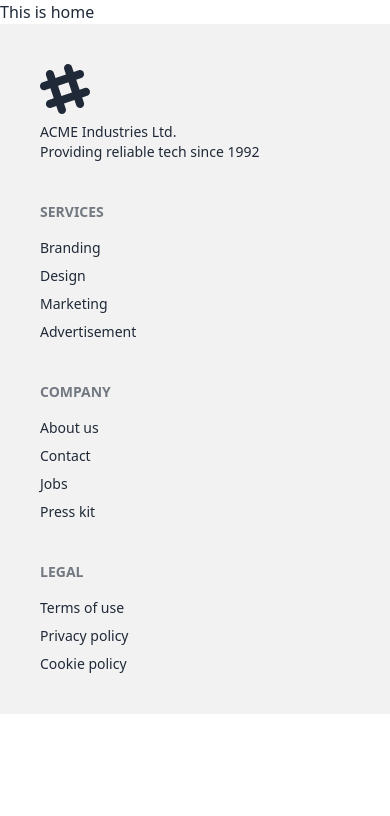
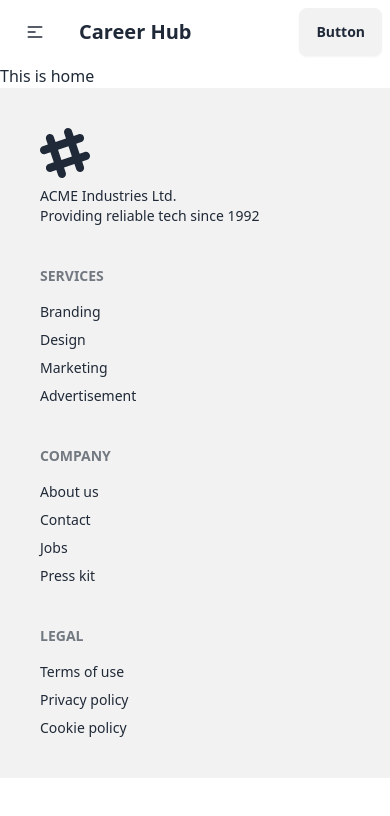
Before and after one commit to mahii060/react-career-hub, a React (Vite) app: page / in a window 390 px wide. Shown: the top 816 px of the page. Built offline with nearby package versions, Linux system fonts and the light colour scheme.

Commit message:
Route, error page, navbar setup done

```diff
--- /dev/null
+++ b/src/components/ErrorPage/ErrorPage.jsx
@@ -0,0 +1,24 @@
+import { Link, useRouteError } from "react-router-dom";
+
+const ErrorPage = () => {
+    const error = useRouteError();
+    const { data } = error;
+    console.log(error);
+    return (
+        <section className="flex items-center h-full sm:p-16 bg-gray-50 text-gray-800">
+            <div className="container flex flex-col items-center justify-center px-5 mx-auto my-8 space-y-8 text-center sm:max-w-md">
+                <svg xmlns="http://www.w3.org/2000/svg" viewBox="0 0 512 512" className="w-40 h-40 text-red-500">
+                    <path fill="currentColor" d="M256,16C123.452,16,16,123.452,16,256S123.452,496,256,496,496,388.548,496,256,388.548,16,256,16ZM403.078,403.078a207.253,207.253,0,1,1,44.589-66.125A207.332,207.332,0,0,1,403.078,403.078Z"></path>
+                    <rect width="176" height="32" x="168" y="320" fill="currentColor"></rect>
+                    <polygon fill="currentColor" points="210.63 228.042 186.588 206.671 207.958 182.63 184.042 161.37 162.671 185.412 138.63 164.042 117.37 187.958 141.412 209.329 120.042 233.37 143.958 254.63 165.329 230.588 189.37 251.958 210.63 228.042"></polygon>
+                    <polygon fill="currentColor" points="383.958 182.63 360.042 161.37 338.671 185.412 314.63 164.042 293.37 187.958 317.412 209.329 296.042 233.37 319.958 254.63 341.329 230.588 365.37 251.958 386.63 228.042 362.588 206.671 383.958 182.63"></polygon>
+                </svg>
+                <p className="text-red-500 text-2xl font-semibold md:text-3xl">{data}</p>
+                <p className="mt-4 mb-8 text-gray-800 text-xl">But do not worry, you can find plenty of other things on our homepage.</p>
+                <Link to="/" className="px-8 py-3 font-semibold rounded bg-violet-600 text-gray-50">Back to homepage</Link>
+            </div>
+        </section>
+    );
+};
+
+export default ErrorPage;
--- /dev/null
+++ b/src/components/Header/Header.jsx
@@ -0,0 +1,48 @@
+import { Link, NavLink } from "react-router-dom";
+
+const Header = () => {
+    const links = <>
+        <li><NavLink className={({ isActive }) => isActive ? "active underline" : ""} to="/">Home</NavLink></li>
+        <li><NavLink className={({ isActive }) => isActive ? "active underline" : ""} to="/statistics">Statistics</NavLink></li>
+        <li><NavLink className={({ isActive }) => isActive ? "active underline" : ""} to="/jobs">Jobs</NavLink></li>
+        <li><NavLink className={({ isActive }) => isActive ? "active underline" : ""} to="/blogs">Blogs</NavLink></li>
+    </>
+    return (
+        <div className="navbar bg-base-100">
+            <div className="navbar-start">
+                <div className="dropdown">
+                    <div tabIndex={0} role="button" className="btn btn-ghost lg:hidden">
+                        <svg
+                            xmlns="http://www.w3.org/2000/svg"
+                            className="h-5 w-5"
+                            fill="none"
+                            viewBox="0 0 24 24"
+                            stroke="currentColor">
+                            <path
+                                strokeLinecap="round"
+                                strokeLinejoin="round"
+                                strokeWidth="2"
+                                d="M4 6h16M4 12h8m-8 6h16" />
+                        </svg>
+                    </div>
+                    <ul
+                        tabIndex={0}
+                        className="menu menu-sm dropdown-content bg-base-100 rounded-box z-[1] mt-3 w-52 p-2 shadow">
+                        {links}
+                    </ul>
+                </div>
+                <Link to='/' className="btn btn-ghost text-xl">Career Hub</Link>
+            </div>
+            <div className="navbar-center hidden lg:flex">
+                <ul className="menu menu-horizontal px-1">
+                    {links}
+                </ul>
+            </div>
+            <div className="navbar-end">
+                <a className="btn">Button</a>
+            </div>
+        </div>
+    );
+};
+
+export default Header;
--- a/src/components/Root/Root.jsx
+++ b/src/layout/Root.jsx
@@ -1,9 +1,11 @@
 import { Outlet } from "react-router-dom";
-import Footer from "../Footer/Footer";
+import Header from "../components/Header/Header";
+import Footer from "../components/Footer/Footer";
 
 const Root = () => {
     return (
         <div>
+            <Header></Header>
             <Outlet />
             <Footer></Footer>
         </div>
--- a/src/main.jsx
+++ b/src/main.jsx
@@ -2,19 +2,36 @@ import { StrictMode } from 'react'
 import { createRoot } from 'react-dom/client'
 import './index.css'
 import { createBrowserRouter, RouterProvider, } from "react-router-dom";
-import Root from './components/Root/Root';
-import Home from './components/Home/Home';
 import PropTypes from 'prop-types';
+import Root from './layout/Root';
+import Statistics from './pages/Statistics';
+import Jobs from './pages/Jobs';
+import Blogs from './pages/Blogs';
+import Home from './pages/Home';
+import ErrorPage from './components/ErrorPage/ErrorPage';
 
 const router = createBrowserRouter([
   {
     path: "/",
     element: <Root></Root>,
+    errorElement: <ErrorPage />,
     children: [
       {
         path: '/',
         element: <Home></Home>
-      }
+      },
+      {
+        path: '/statistics',
+        element: <Statistics />
+      },
+      {
+        path: '/jobs',
+        element: <Jobs />
+      },
+      {
+        path: '/blogs',
+        element: <Blogs />
+      },
     ]
   },
 ]);
--- /dev/null
+++ b/src/pages/Blogs.jsx
@@ -0,0 +1,10 @@
+
+const Blogs = () => {
+    return (
+        <div>
+            <h1 className="3xl">This is blogs page</h1>
+        </div>
+    );
+};
+
+export default Blogs;
--- /dev/null
+++ b/src/pages/Jobs.jsx
@@ -0,0 +1,10 @@
+
+const Jobs = () => {
+    return (
+        <div>
+            <h1 className="3xl">This is jobs page</h1>
+        </div>
+    );
+};
+
+export default Jobs;
--- /dev/null
+++ b/src/pages/Statistics.jsx
@@ -0,0 +1,10 @@
+
+const Statistics = () => {
+    return (
+        <div>
+            <h1 className="3xl">This is statistics page</h1>
+        </div>
+    );
+};
+
+export default Statistics;
```
Also changed, not shown: src/pages/Home.jsx (renamed from src/components/Home/Home.jsx).
